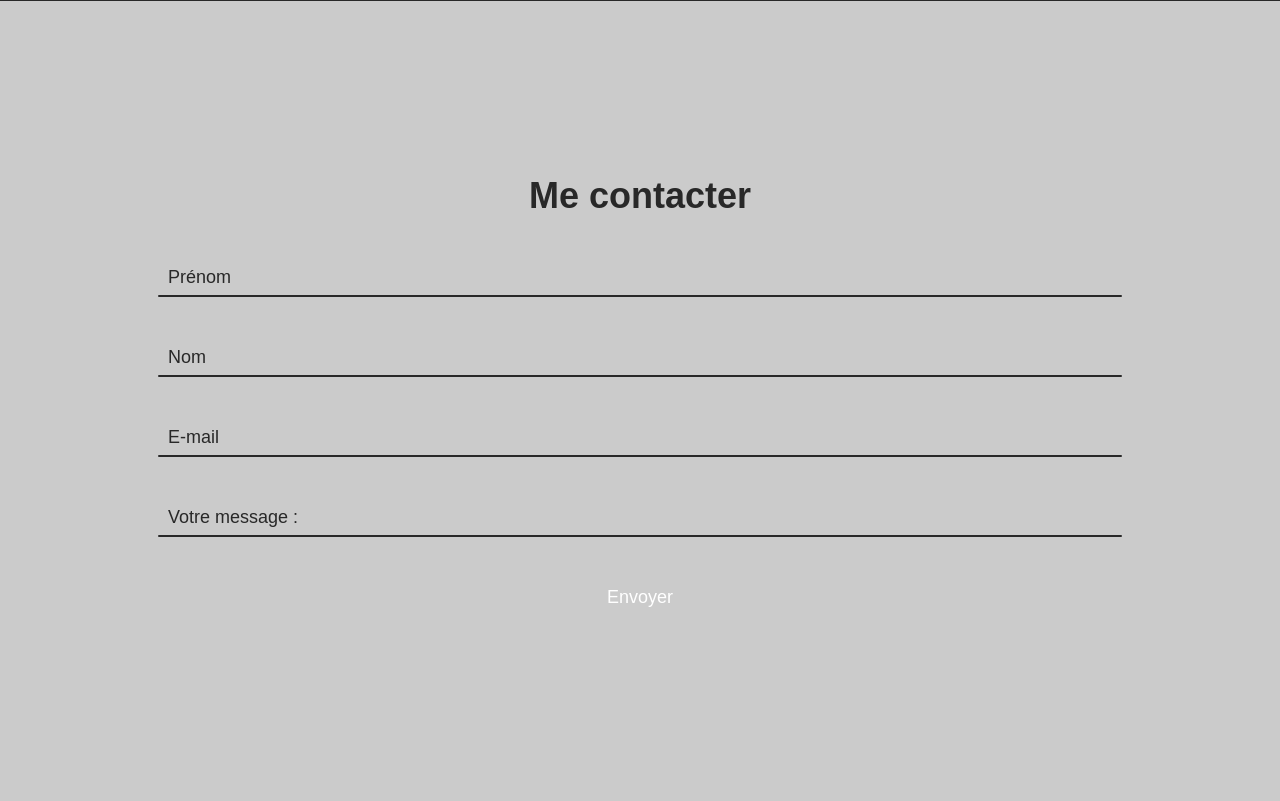
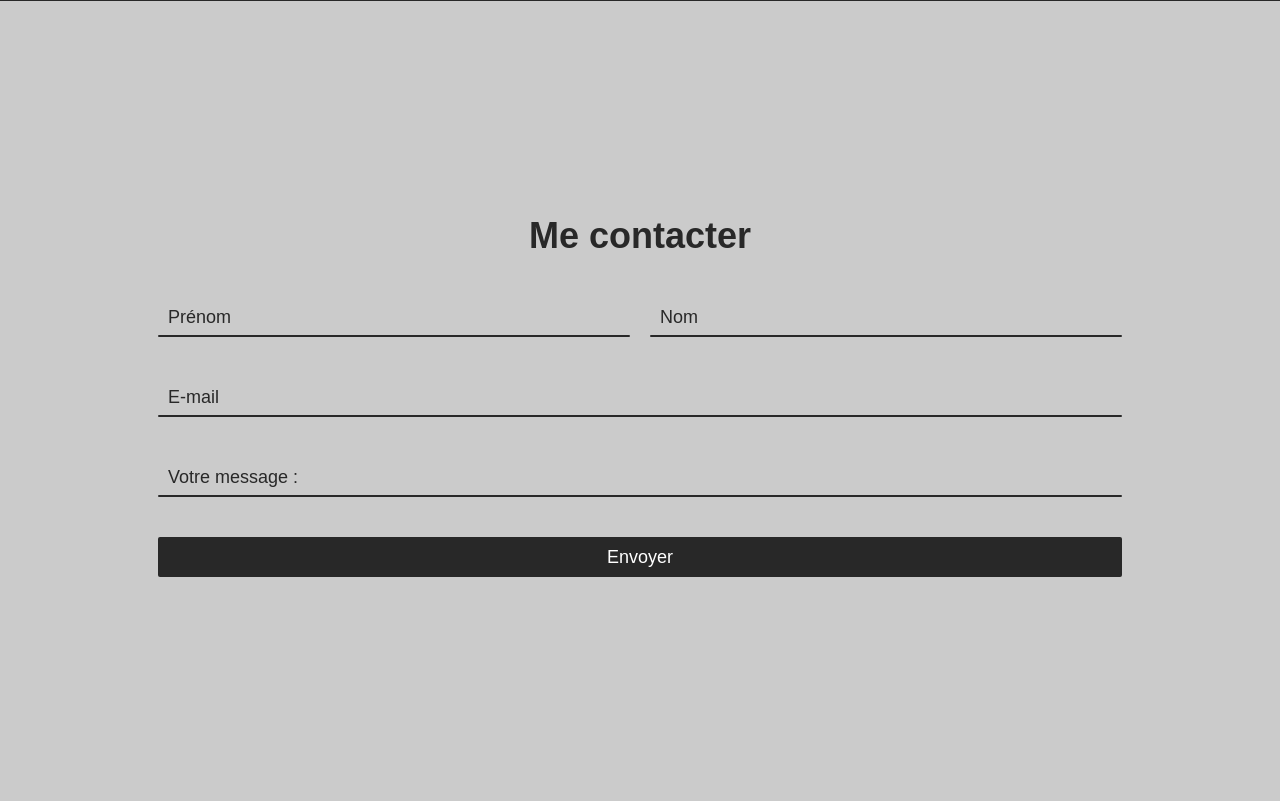
Before and after one commit to MathieuLePuil/portfolio.mathieulp.fr, a PHP site: page / in a window 1280 px wide. Shown: the part 2483-3284 px from the top of the page. Run offline with PHP 8.4, Linux system fonts and the light colour scheme; some libraries are stand-ins or nearby versions.

Commit message:
Auto Commit

```diff
--- a/style/style.css
+++ b/style/style.css
@@ -574,7 +574,7 @@ nav {
     position: relative;
     width: 100%;
     display: grid;
-    grid-template-columns: repeat(autofit,minmax(300px,1fr));
+    grid-template-columns: repeat(auto-fit,minmax(300px,1fr));
 }
 
 .container .row100 .col {
@@ -664,3 +664,14 @@ nav {
 .container .row100 .inputBox textarea:valid ~ .line {
     height: 100%;
 }
+
+input[type=submit] {
+    border: none !important;
+    padding: 7px 35px !important;
+    cursor: pointer !important;
+    outline: none !important;
+    background: #282828 !important;
+    color: #FFF !important;
+    font-size: 18px !important;
+    border-radius: 2px !important;
+}
```
